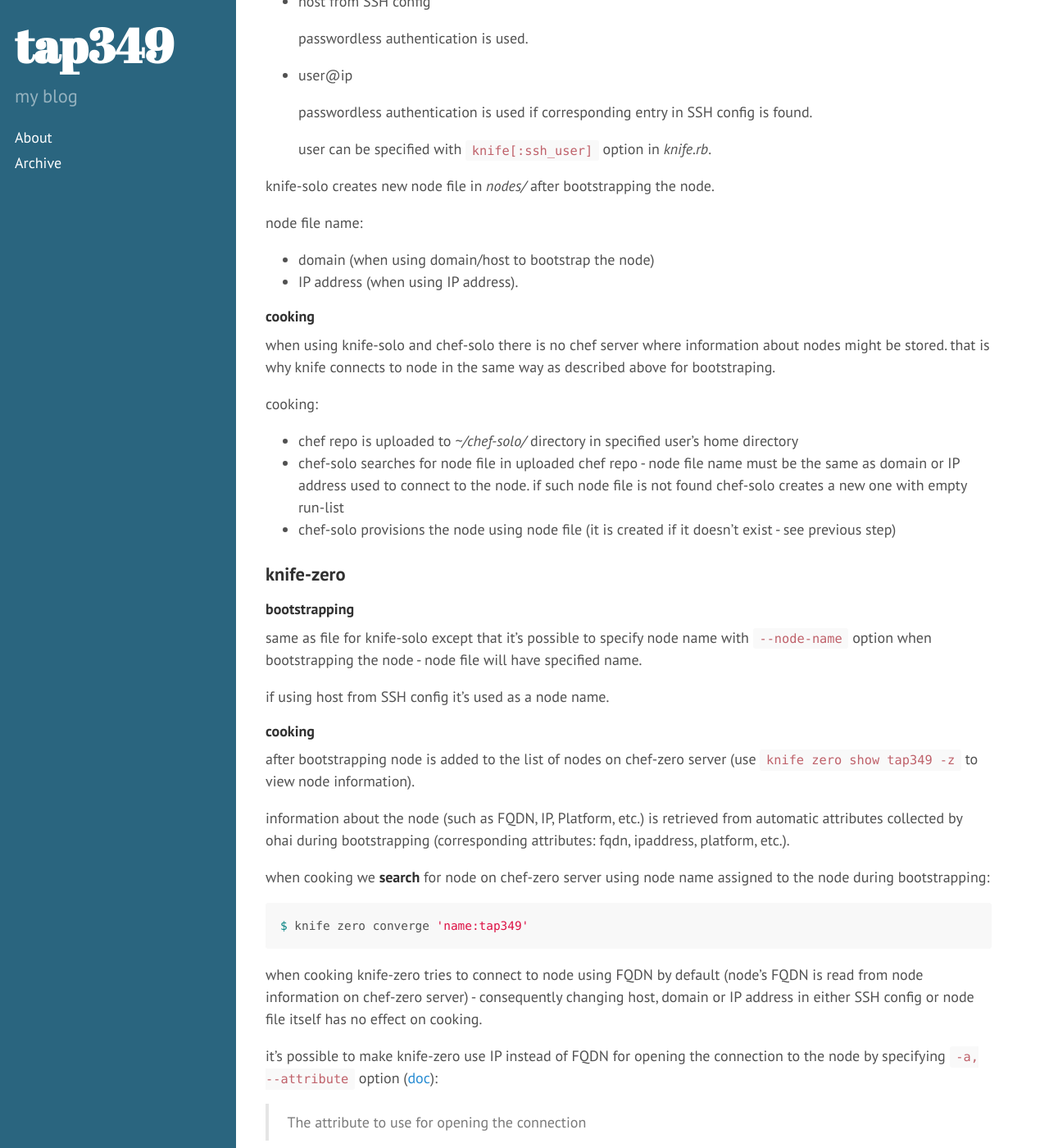
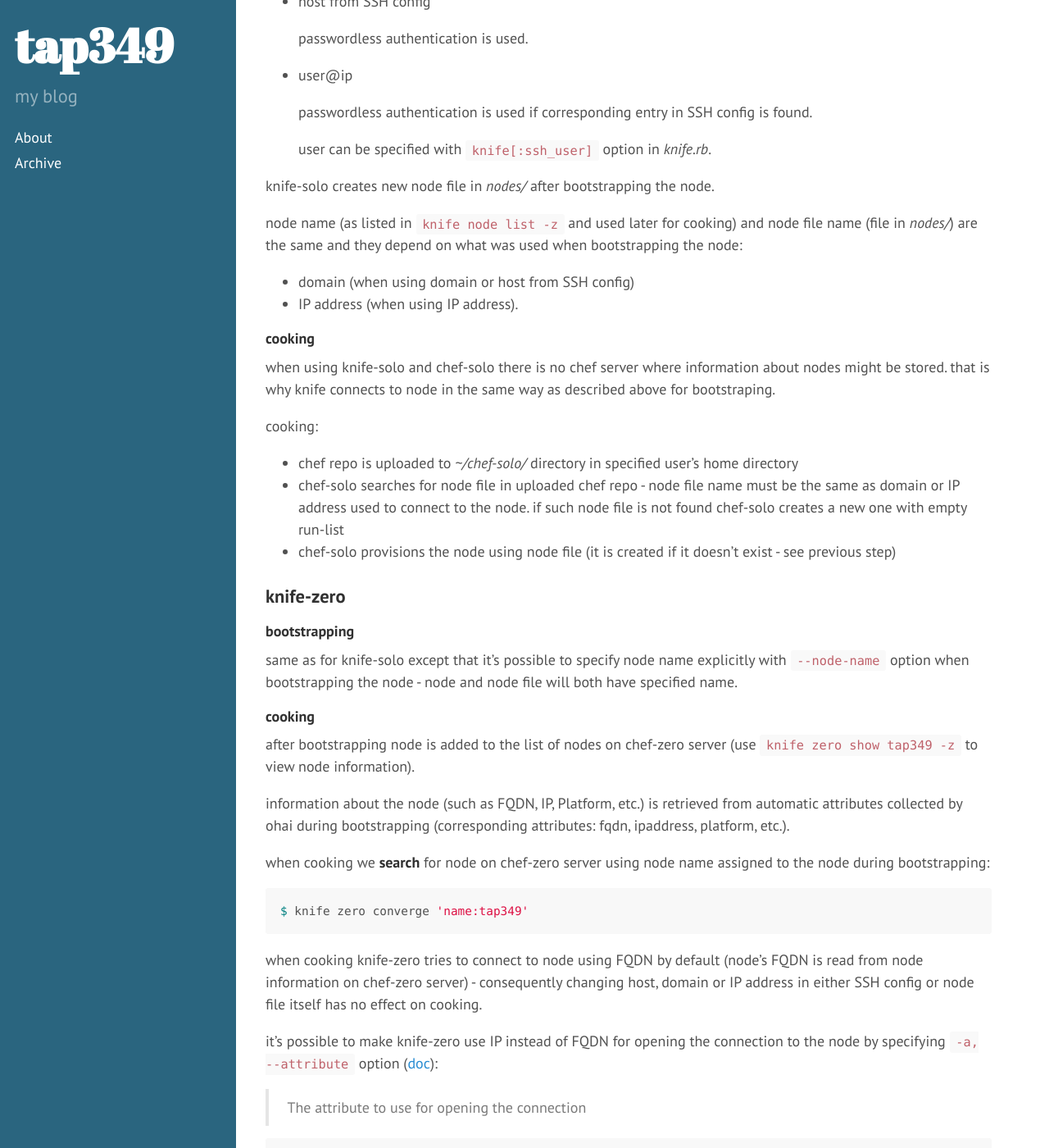
Before and after one commit to tap349/tap349.github.io, a Jekyll site: the page built from _posts/2016-02-27-chef-faq.md, in a window 1280 px wide and 1400 px high, scrolled down 510 px. Shown: the whole window at 82% size. Built offline with Jekyll 4.4.1, drawn with Linux system fonts in a browser that asks for light colours.

Commit message:
update 2016-02-28_17:38:47

```diff
--- a/_posts/2016-02-27-chef-faq.md
+++ b/_posts/2016-02-27-chef-faq.md
@@ -38,9 +38,11 @@
 
 knife-solo creates new node file in _nodes/_ after bootstrapping the node.
 
-node file name:
+node name (as listed in `knife node list -z` and used later for cooking)
+and node file name (file in _nodes/_) are the same and
+they depend on what was used when bootstrapping the node:
 
-  - domain (when using domain/host to bootstrap the node)
+  - domain (when using domain or host from SSH config)
   - IP address (when using IP address).
 
 #### cooking
@@ -65,11 +67,9 @@
 
 #### bootstrapping
 
-same as file for knife-solo except that it's possible to specify
-node name with `--node-name` option when bootstrapping the node -
-node file will have specified name.
-
-if using host from SSH config it's used as a node name.
+same as for knife-solo except that it's possible to specify node name
+explicitly with `--node-name` option when bootstrapping the node -
+node and node file will both have specified name.
 
 #### cooking
 
```
